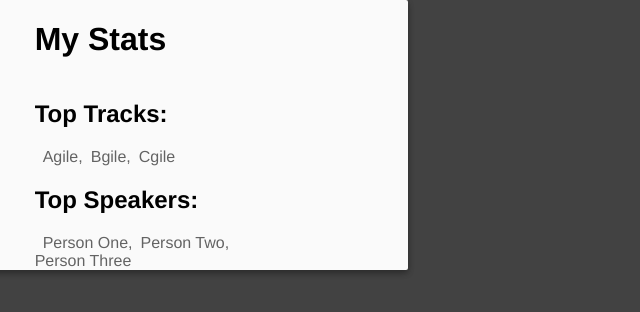
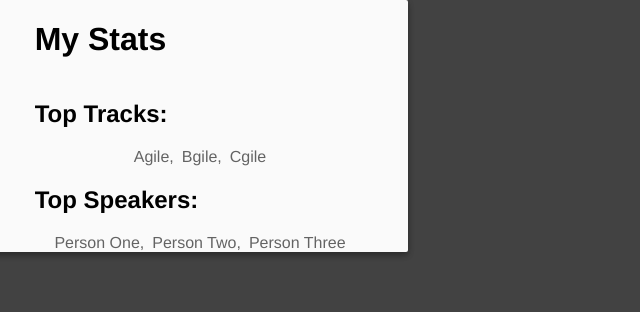
Before and after one commit to AIE-London/mydevoxx-dashboard, a React (Create React App) app: page / in a window 1280 px wide. Shown: the top 312 px of the page, without its empty margins (0-640 px from the left). Built offline with nearby package versions, Linux system fonts and the light colour scheme.

Commit message:
Component now uses properties successfully

```diff
--- a/src/main/components/Stats.js
+++ b/src/main/components/Stats.js
@@ -5,8 +5,7 @@ import React from 'react';
 import { Grid, Row, Col } from 'react-flexbox-grid';
 import Card from './Card';
 import styled from 'styled-components';
-import {CommaList, CommaListItem} from './CommaList';
-
+import {CommaList, CommaListItem} from './CommaList'
 
 const Container = styled.div`
     width: 400px;
@@ -29,30 +28,30 @@ class Stats extends React.Component {
                 </Col>
 
                 <Row start="xs">
-                    <Col xs={10}>
+                    <Col xs={12}>
 
                         <StatHeader>Top Tracks:</StatHeader>
-
-                        <CommaList>
+                        <div style={{textAlign: 'center'}}>
+                            <CommaList >
                                 {
                                     this.props.tracks.map( function(track) {
                                         return <CommaListItem key={track}>{track}</CommaListItem>
                                     })
                                 }
-
                             </CommaList>
+                        </div>
 
                         <StatHeader>Top Speakers:</StatHeader>
 
+                        <div style={{textAlign: 'center'}}>
                             <CommaList>
                                 {
                                     this.props.speakers.map( function(speaker) {
                                         return <CommaListItem key={speaker}>{speaker}</CommaListItem>
                                     })
                                 }
-
                             </CommaList>
-
+                        </div>
                     </Col>
                 </Row>
             </Col>
```
Lines whose indentation alone changed are shown as unchanged.
